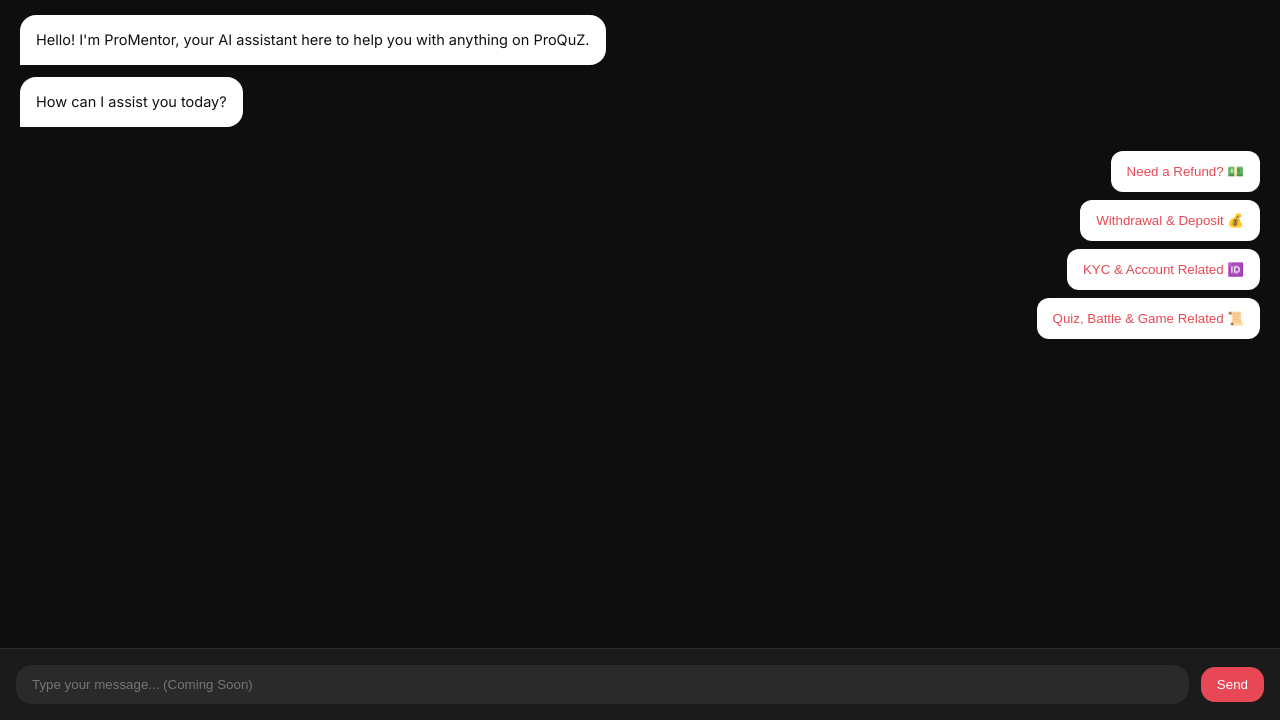
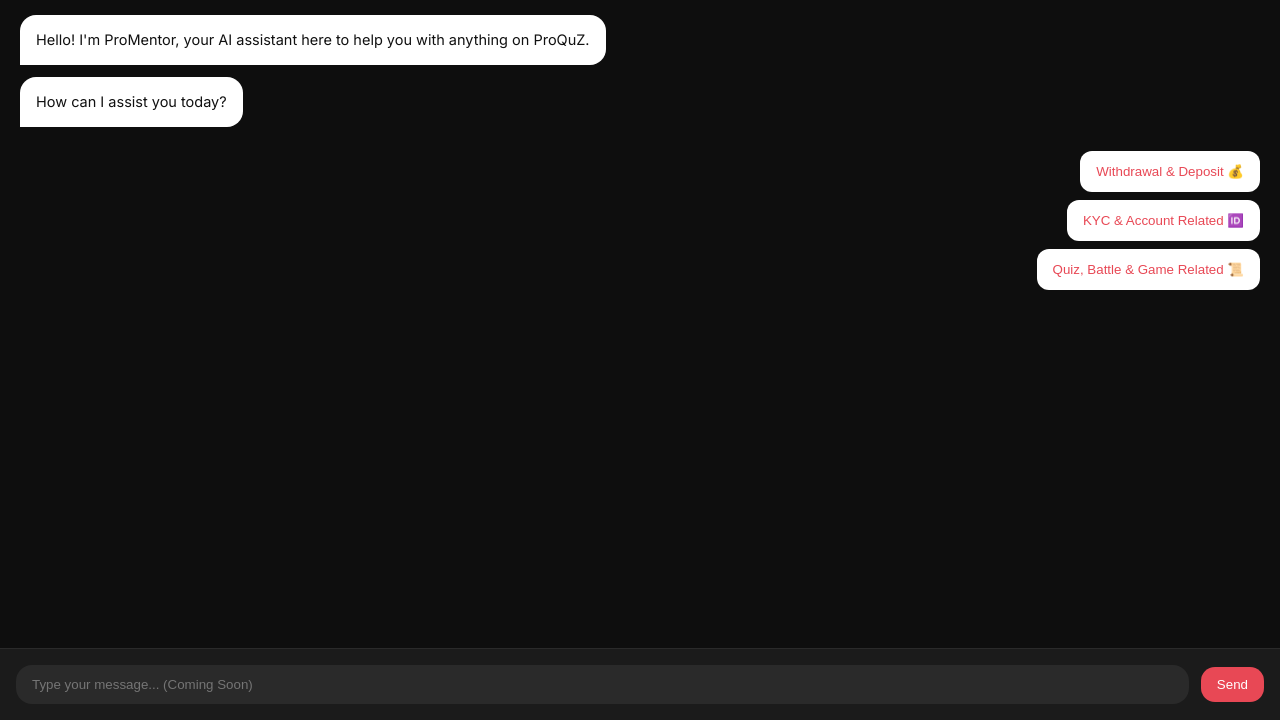
Before and after one commit to prologicsbrothers/proBot, a plain HTML site: page index.html in a window 1280 px wide. Shown: the part 80-800 px from the top of the page. Drawn offline with Linux system fonts and the light colour scheme.

Commit message:
Update index.html

```diff
--- a/index.html
+++ b/index.html
@@ -82,6 +82,7 @@
     background-color: #fff;
     color: #111;
     border-bottom-left-radius: 0;
+    max-width: 85%; /* ✅ Increased bot message width */
 }
 
         .user-message {
@@ -207,64 +208,7 @@
         const chatBody = document.getElementById("chat-body");
 
         const options = [
-                {
-                    id: "refund",
-                    question: "Need a Refund? 💵",
-                    answer: "We’re here to help with refund-related queries. Please choose your question below:",
-                    subQuestions: [
-                    {
-                            id: "how_to_request_refund",
-                            question: "How to request a refund?",
-                            answer: "To claim a refund, please click the **‘Claim Refund’** button below.\n\nYou’ll be redirected to a form where you’ll need to fill in:\n- Registered Email\n- Phone Number\n- Full Name\n- Payment Screenshot\n- Reason for refund\n\n✅ Once submitted, your request is sent to our billing team for review.",
-                            followUpButtons: [
-                                {
-                                    text: "📝 Claim Refund",
-                                    link: "https://www.google.com"
-                                }
-                            ]
-                        },
-                        {
-                            id: "refund_contact_support",
-                            question: "Still need help with refund?",
-                            answer: "No worries! Our team is here for you.\n\nClick below to contact us. Keep your payment screenshot and registered details ready for faster help.",
-                            followUpButtons: [
-                                {
-                                    text: "💬 Chat on Telegram",
-                                    link: "https://t.me/proquz_support"
-                                },
-                                {
-                                    text: "📧 Email Support",
-                                    link: "mailto:support@proquz.in"
-                                }
-                            ]
-                        },
-                        {
-                            id: "refund_vs_withdraw",
-                            question: "Refund or withdraw winnings?",
-                            answer: "💰 **Refund** is only for unused deposited amount.\n🏆 **Withdrawal** is for winnings that you’ve earned and want to transfer to your UPI.\n\nIf you haven’t played any match, you can opt for a refund.\nOtherwise, it's better to request a withdrawal."
-                        },
-                        {
-                            id: "refund_eligibility",
-                            question: "When am I eligible for a refund?",
-                            answer: "You are eligible for a refund if:\n\n1️⃣ No withdrawal has been made from your account\n2️⃣ Your deposited amount has not been used in any contest or battle\n\n❌ Bonus amounts and winnings are not eligible for refund."
-                        },
 
-
-                        {
-                            id: "refund_status_check",
-                            question: "How can I check the status of my refund?",
-                            answer: "After submitting a refund request, you will receive a confirmation email.\n\nThe email will include:\n- Estimated time of refund\n- Refund eligibility details\n- How our billing team will process it\n\n📄 You may also read our official Refund Policy:",
-                            followUpButtons: [
-                                {
-                                    text: "📄 View Refund Policy",
-                                    link: "https://www.proquz.in/terms-and-conditions"
-                                }
-                            ]
-                        }
-
-
-                    ]
-                },
                 {
                     id: "deposit_withdraw",
                     question: "Withdrawal & Deposit 💰",
```
Lines whose indentation alone changed are shown as unchanged.
